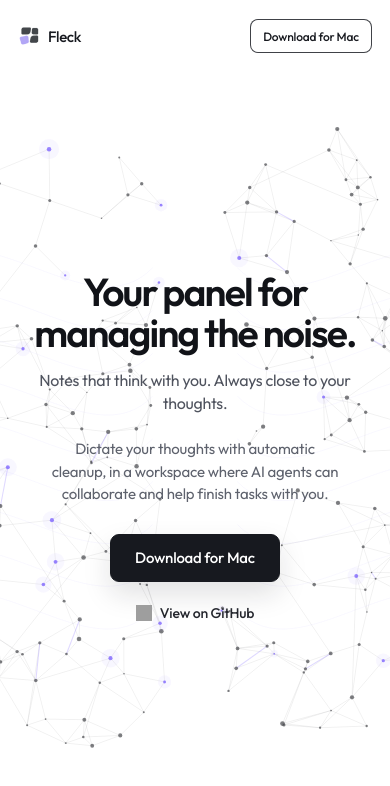
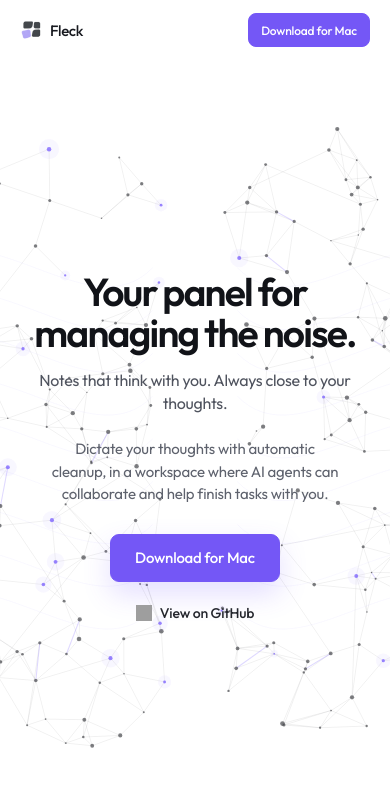
Before and after one commit to exterminatorrat/Fleck, a React (Vite) app in the folder website/: page / in a window 390 px wide. Shown: the top 786 px of the page. Built offline with nearby package versions, Linux system fonts and the light colour scheme; no server answers; grey boxes are pictures that could not be loaded.

Commit message:
refine Fleck header spacing and CTA color

```diff
--- a/website/src/styles.css
+++ b/website/src/styles.css
@@ -6,7 +6,7 @@
   text-rendering: optimizeLegibility;
   --graphite: #17191f;
   --muted: #5e626d;
-  --violet: #6749ff;
+  --violet: #7457f6;
   --focus: #7257f5;
   --motion: 180ms cubic-bezier(0.16, 1, 0.3, 1);
 }
@@ -45,7 +45,7 @@ a {
   position: absolute;
   z-index: 3;
   inset: 0 0 auto;
-  padding: clamp(20px, 3vw, 44px) clamp(20px, 3vw, 46px) 0;
+  padding: 12px 0 0;
   pointer-events: none;
 }
 
@@ -53,7 +53,8 @@ a {
   display: flex;
   align-items: center;
   justify-content: space-between;
-  width: 100%;
+  width: min(calc(100% - 104px), 1176px);
+  margin-inline: auto;
 }
 
 .brand,
@@ -101,17 +102,18 @@ a {
 .download-link-header {
   min-height: 36px;
   padding: 0 14px;
-  border: 1px solid rgba(23, 25, 31, 0.82);
+  border: 1px solid var(--violet);
   border-radius: 8px;
-  background: rgba(255, 255, 255, 0.82);
+  background: var(--violet);
+  color: #ffffff;
   font-size: 13px;
   font-weight: 500;
   letter-spacing: -0.015em;
 }
 
 .download-link-header:hover {
-  background: var(--graphite);
-  color: #ffffff;
+  border-color: #5d43d8;
+  background: #5d43d8;
 }
 
 .hero {
@@ -185,10 +187,10 @@ a {
 .download-link-primary {
   min-height: 48px;
   padding: 0 24px;
-  border: 1px solid var(--graphite);
+  border: 1px solid var(--violet);
   border-radius: 9px;
-  background: var(--graphite);
-  box-shadow: 0 12px 28px rgba(23, 25, 31, 0.13);
+  background: var(--violet);
+  box-shadow: 0 12px 28px rgba(103, 73, 255, 0.18);
   color: #ffffff;
   font-size: 15px;
   font-weight: 500;
@@ -196,8 +198,8 @@ a {
 }
 
 .download-link-primary:hover {
-  background: #2d263f;
-  border-color: #2d263f;
+  background: #5d43d8;
+  border-color: #5d43d8;
   transform: translateY(-1px);
 }
 
@@ -243,8 +245,8 @@ a {
 }
 
 @media (max-width: 760px) {
-  .site-header {
-    padding: 18px 18px 0;
+  .navigation {
+    width: calc(100% - 40px);
   }
 
   .brand-mark {
```
